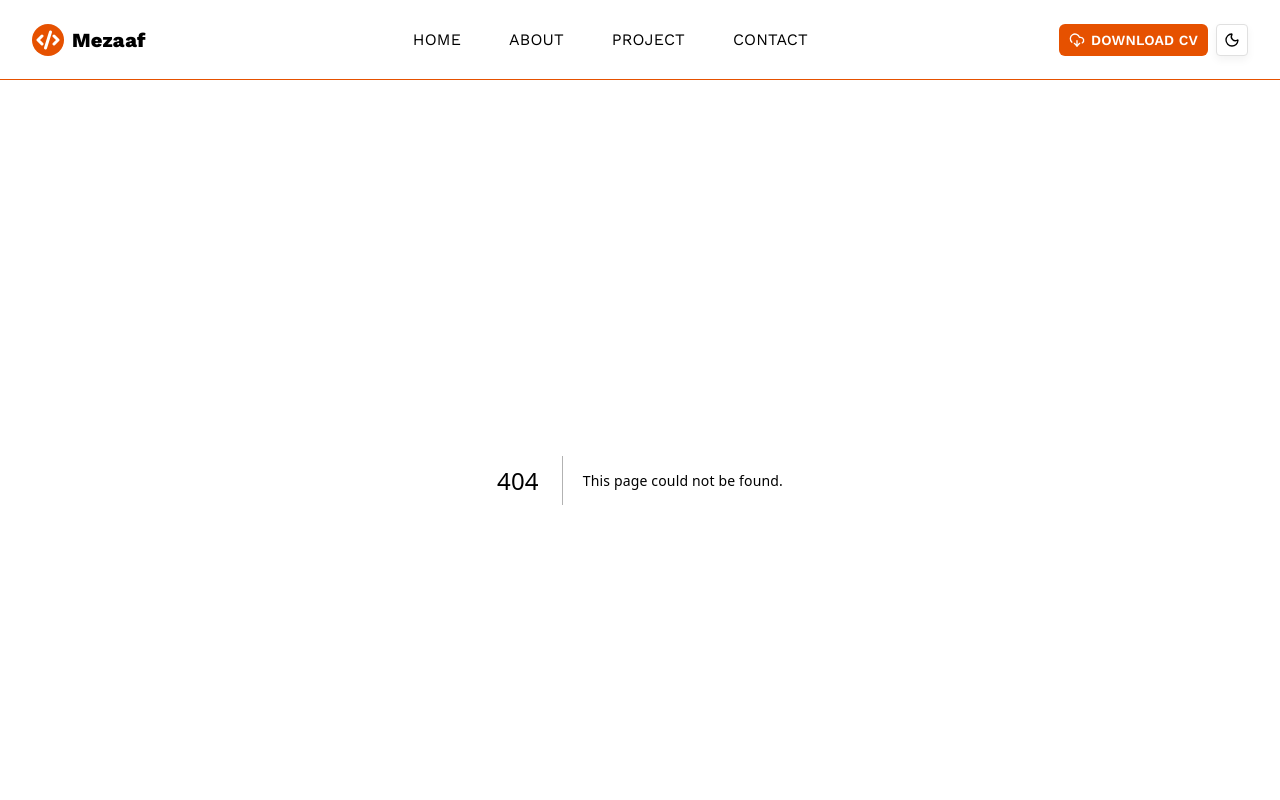
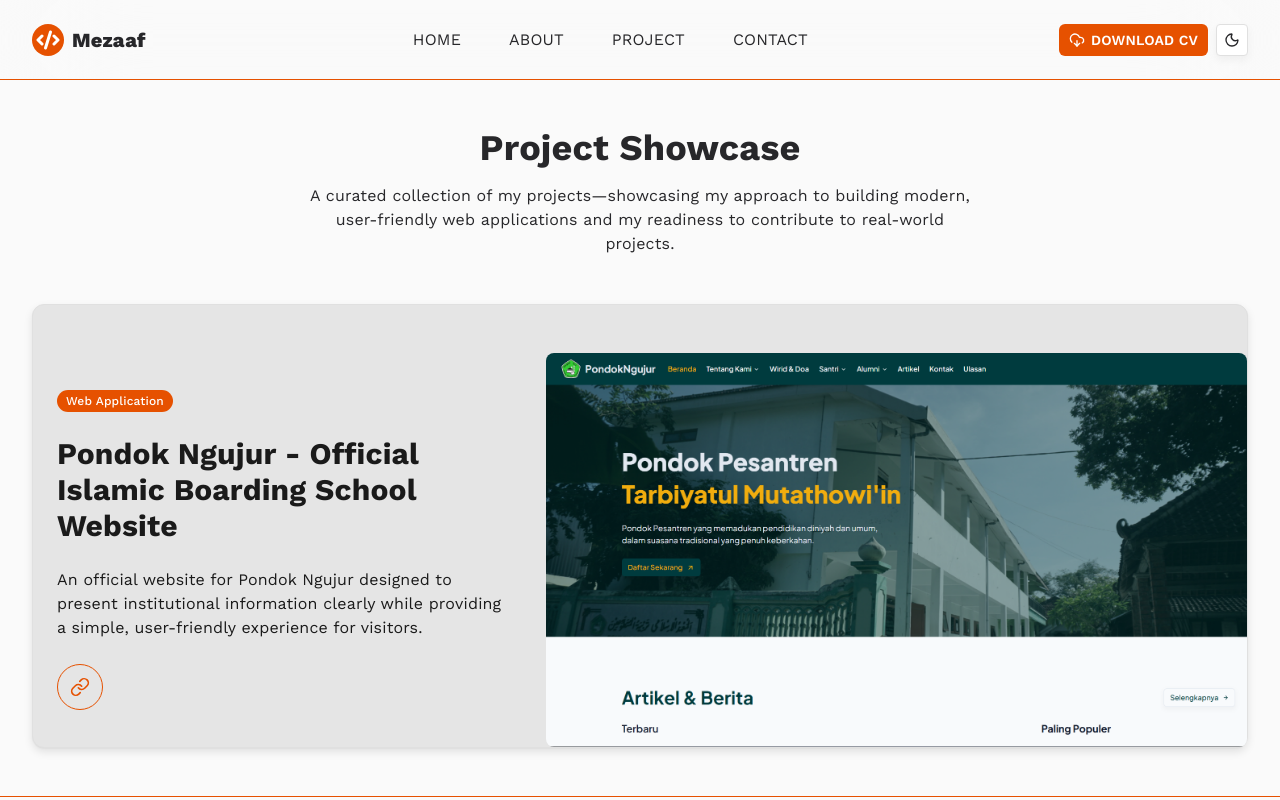
Before and after one commit to mezaaf/portfolio, a Next.js app: page /projects in a window 1280 px wide. Before the commit this address had no page. Shown: the top 800 px of the page. Built offline with nearby package versions, Linux system fonts and the light colour scheme.

Commit message:
ui: projects page

```diff
--- a/src/app/layout.tsx
+++ b/src/app/layout.tsx
@@ -12,16 +12,16 @@ const font = Work_Sans({ subsets: ["latin"] });
 
 export const metadata: Metadata = {
   title: {
-    template: "Mezaaf | %s",
-    default: "Mezaaf | Web Developer",
+    default: "Mezaaf",
+    template: " %s | Mezaaf",
   },
   description:
     "A seasoned web developer with a passion for creating engaging and interactive websites.",
   metadataBase: new URL("https://aafrzl.my.id"),
   openGraph: {
     title: {
-      template: "Mezaaf | %s",
-      default: "Mezaaf | Web Developer",
+      default: "Mezaaf",
+      template: " %s | Mezaaf",
     },
     description:
       "A seasoned web developer with a passion for creating engaging and interactive websites.",
--- a/src/app/page.tsx
+++ b/src/app/page.tsx
@@ -1 +1 @@
-export { default } from "@/features/home/pages/HomePage";
+export { default, metadata } from "@/features/home/pages/HomePage";
--- /dev/null
+++ b/src/app/projects/page.tsx
@@ -0,0 +1 @@
+export { default, metadata } from "@/features/project/pages/ProjectPage";
--- a/src/features/home/components/FeaturedProjectCard.tsx
+++ b/src/components/shared/ProjectCard.tsx
@@ -6,7 +6,7 @@ import Image from "next/image";
 import Link from "next/link";
 import { FaGithub } from "react-icons/fa6";
 
-const FeaturedProjectCard = ({
+const ProjectCard = ({
   category,
   title,
   description,
@@ -57,4 +57,4 @@ const FeaturedProjectCard = ({
   );
 };
 
-export default FeaturedProjectCard;
+export default ProjectCard;
--- a/src/features/home/components/ProjectSection.tsx
+++ b/src/features/home/components/ProjectSection.tsx
@@ -1,7 +1,7 @@
 import { Button } from "@/components/ui/button";
-import FeaturedProjectCard from "./FeaturedProjectCard";
 import Link from "next/link";
 import { projectsData } from "@/lib/data/projectsData";
+import ProjectCard from "@/components/shared/ProjectCard";
 
 const ProjectSection = () => {
   return (
@@ -16,10 +16,7 @@ const ProjectSection = () => {
         {projectsData
           .filter((p) => p.isFeatured)
           .map((item, index) => (
-            <FeaturedProjectCard
-              key={`project-${index}-${item.title}`}
-              {...item}
-            />
+            <ProjectCard key={`project-${index}-${item.title}`} {...item} />
           ))}
       </div>
       <Button asChild>
--- a/src/features/home/pages/HomePage.tsx
+++ b/src/features/home/pages/HomePage.tsx
@@ -1,8 +1,15 @@
+import { Metadata } from "next";
 import AboutSection from "../components/AboutSection";
 import ContactSection from "../components/ContactSection";
 import ExpertiseSection from "../components/ExpertiseSection";
 import HeroSection from "../components/HeroSection";
 import ProjectSection from "../components/ProjectSection";
+
+export const metadata: Metadata = {
+  title: {
+    absolute: "Mezaaf | Web Developer",
+  },
+};
 
 const HomePage = () => {
   return (
--- /dev/null
+++ b/src/features/project/components/ProjectList.tsx
@@ -0,0 +1,14 @@
+import ProjectCard from "@/components/shared/ProjectCard";
+import { projectsData } from "@/lib/data/projectsData";
+
+const ProjectList = () => {
+  return (
+    <div className="flex flex-col gap-4 sm:gap-6 lg:gap-8">
+      {projectsData.map((item, index) => (
+        <ProjectCard key={`project-${index}-${item.title}`} {...item} />
+      ))}
+    </div>
+  );
+};
+
+export default ProjectList;
--- /dev/null
+++ b/src/features/project/pages/ProjectPage.tsx
@@ -0,0 +1,28 @@
+import { Metadata } from "next";
+import ProjectList from "../components/ProjectList";
+
+export const metadata: Metadata = {
+  title: "Projects",
+  description:
+    "A curated collection of my projects—showcasing my approach to building modern, user-friendly web applications and my readiness to contribute to real-world projects.",
+};
+
+const ProjectPage = () => {
+  return (
+    <main className="w-full max-w-7xl mx-auto px-4 sm:px-6 lg:px-8 flex flex-col gap-8 md:gap-12 py-8 md:py-12">
+      <div className="w-full flex flex-col gap-4 items-center justify-center">
+        <h1 className="text-center font-bold text-2xl sm:text-3xl lg:text-4xl">
+          Project Showcase
+        </h1>
+        <p className="text-center max-w-2xl">
+          A curated collection of my projects—showcasing my approach to building
+          modern, user-friendly web applications and my readiness to contribute
+          to real-world projects.
+        </p>
+      </div>
+      <ProjectList />
+    </main>
+  );
+};
+
+export default ProjectPage;
```
